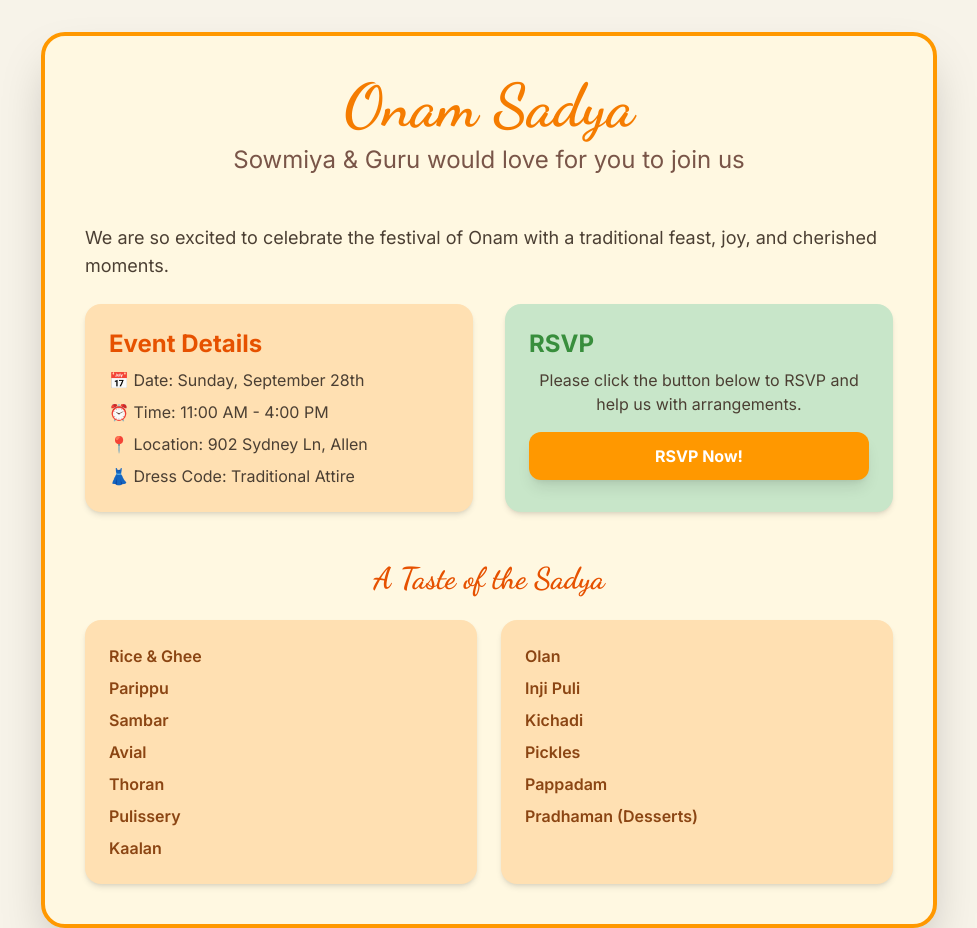
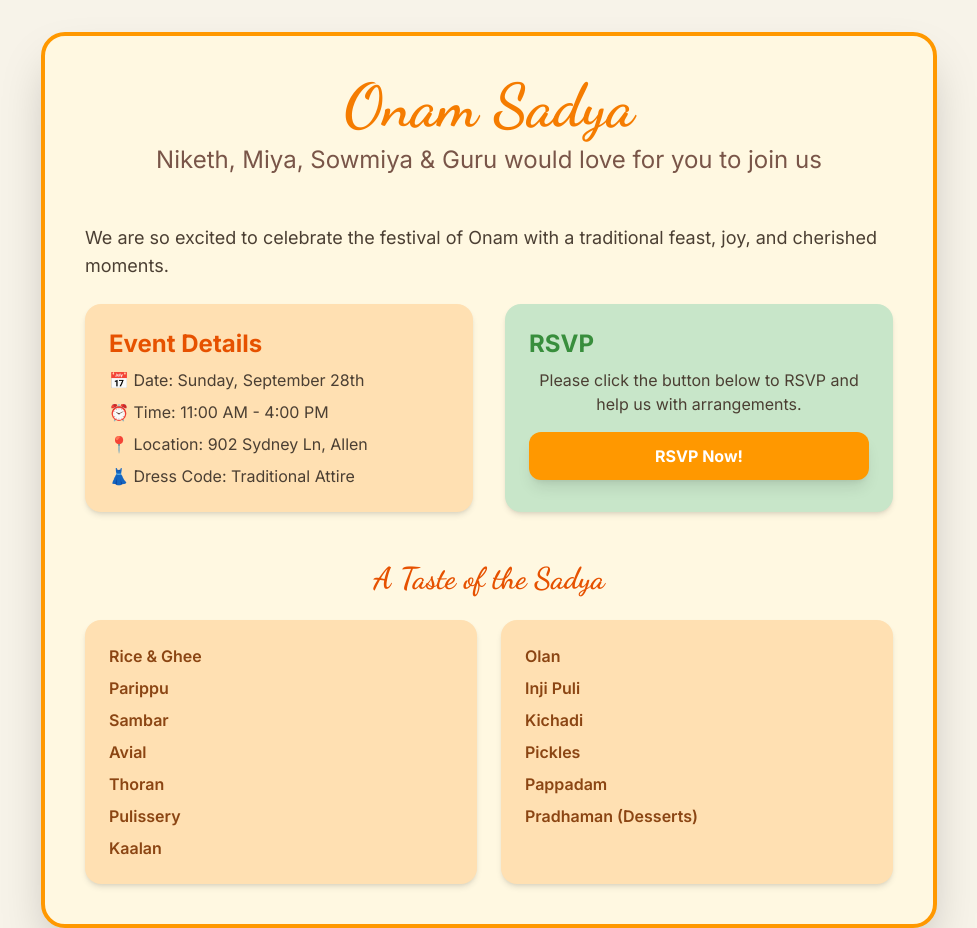
Before and after one commit to gurumathur/onam2025, a plain HTML site: page index.html in a window 1280 px wide. Shown: the top 928 px of the page, without its empty margins (151-1128 px from the left). Drawn offline with nearby package versions, Linux system fonts and the light colour scheme.

Commit message:
Update index.html

```diff
--- a/index.html
+++ b/index.html
@@ -30,7 +30,7 @@
             <h1 class="text-4xl md:text-6xl dancing-script text-[#f57c00] font-extrabold leading-tight">
                 Onam Sadya
             </h1>
-            <p class="mt-2 text-xl md:text-2xl font-medium text-[#795548]">Sowmiya & Guru would love for you to join us</p>
+            <p class="mt-2 text-xl md:text-2xl font-medium text-[#795548]">Niketh, Miya, Sowmiya & Guru would love for you to join us</p>
         </div>
 
         <!-- Details Section -->
```
